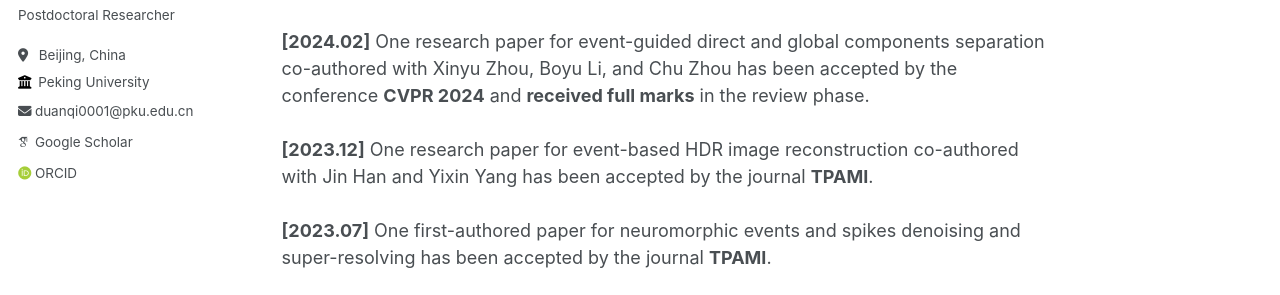
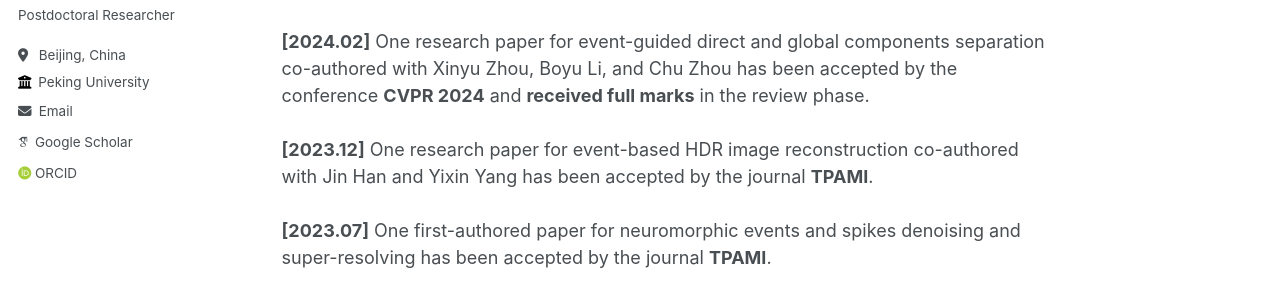
Before and after one commit to peiqi-duan/peiqi-duan.github.io, a Jekyll site: the page built from _pages/about.md, in a window 1280 px wide. Shown: the part 352-647 px from the top of the page. Built offline with Jekyll 4.4.1, drawn with Linux system fonts in a browser that asks for light colours; some web fonts are replaced.

Commit message:
Update author-profile.html

```diff
--- a/_includes/author-profile.html
+++ b/_includes/author-profile.html
@@ -34,7 +34,7 @@
         <li><a href="{{ author.uri }}"><i class="fas fa-fw fa-link icon-pad-right" aria-hidden="true"></i>{{ site.data.ui-text[site.locale].website_label | default: "Website" }}</a></li>
       {% endif %}
       {% if author.email %}
-        <li><a href="mailto:{{ author.email }}"><i class="fas fa-fw fa-envelope icon-pad-right" aria-hidden="true"></i>duanqi0001@pku.edu.cn</a></li>
+        <li><a href="mailto:{{ author.email }}"><i class="fas fa-fw fa-envelope icon-pad-right" aria-hidden="true"></i> Email</a></li>
       {% endif %}
 
       <!-- Font Awesome and Academicons icons / Academic websites -->
```
